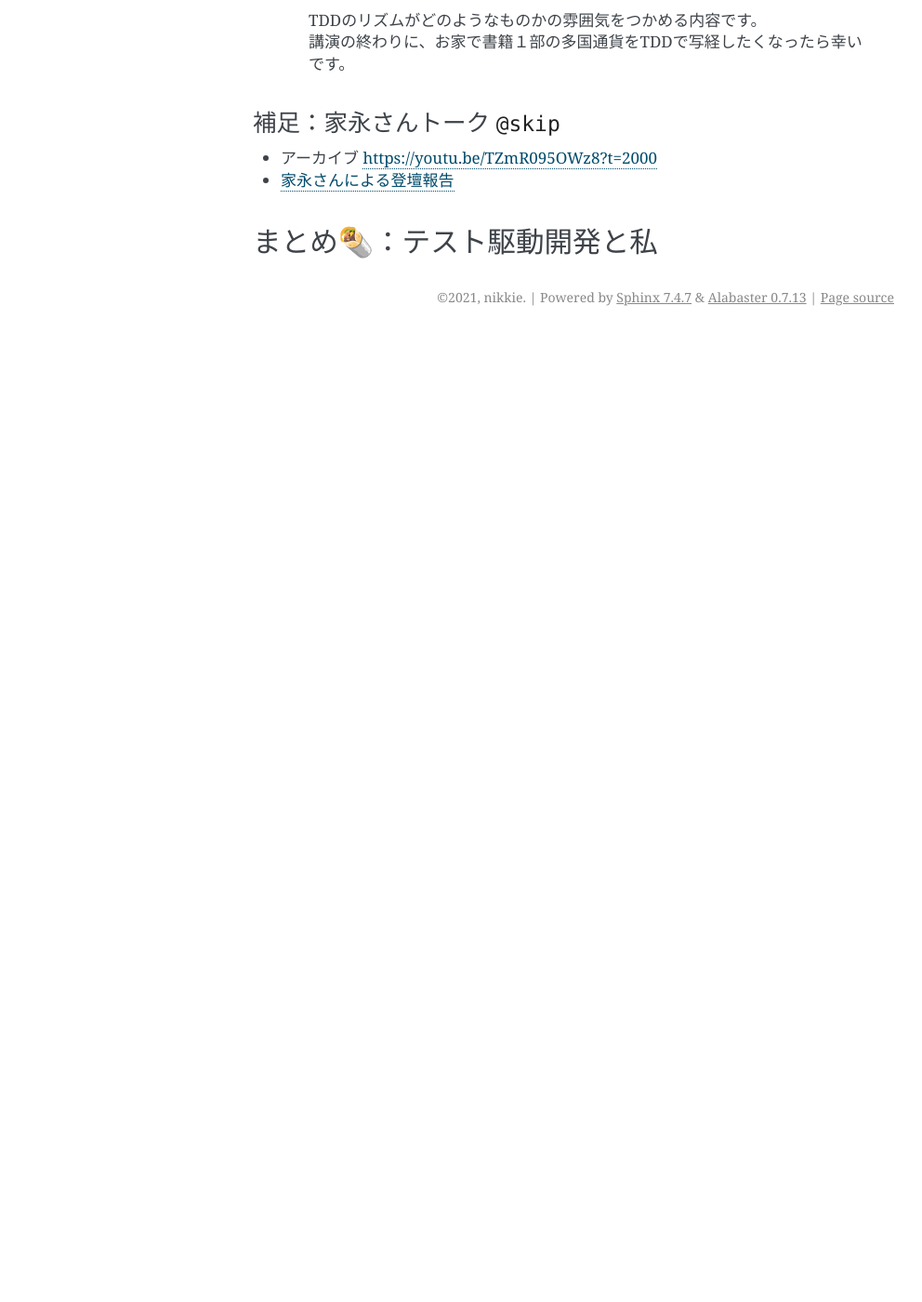
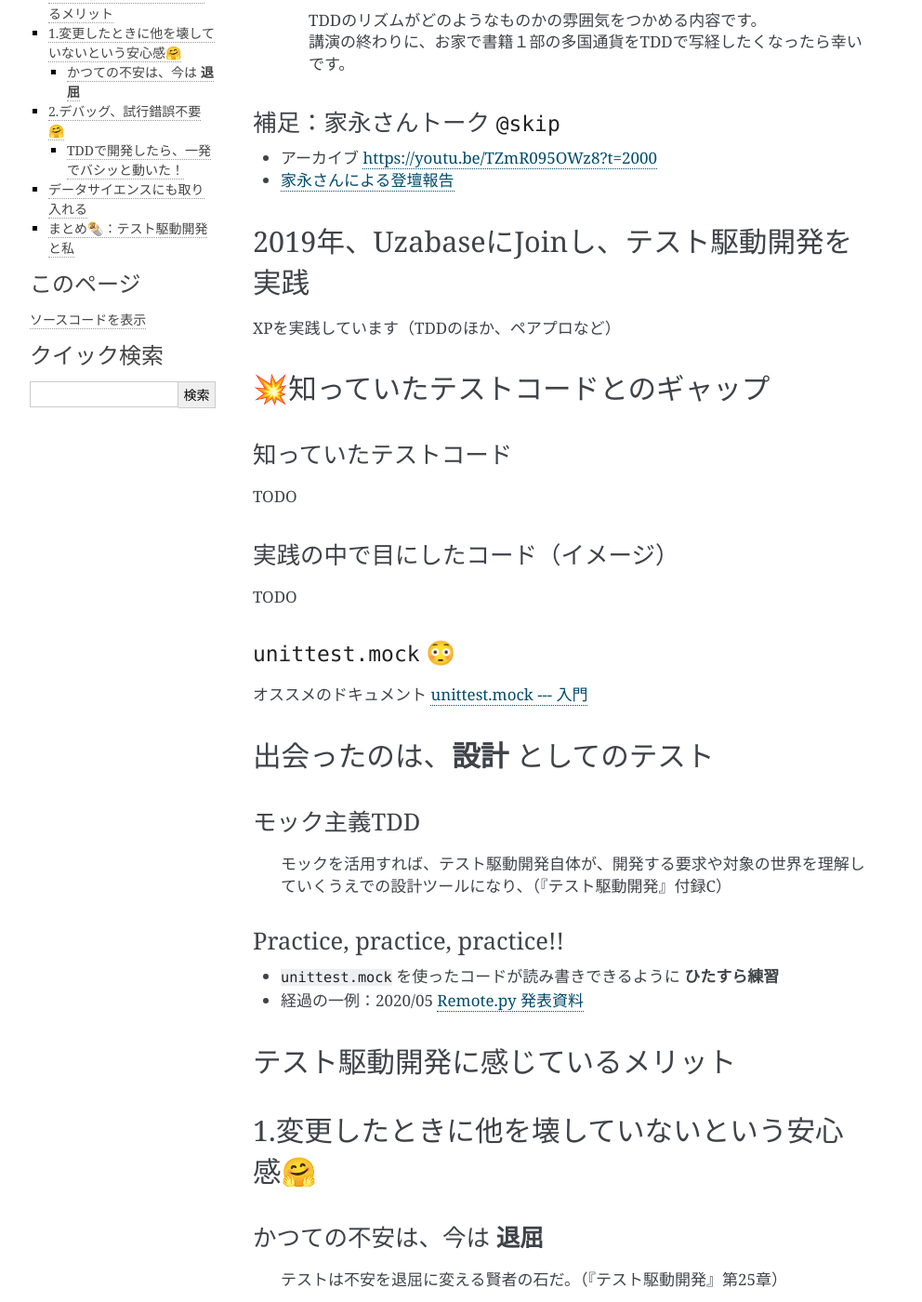
Before and after one commit to ftnext/2021_slides, a Sphinx documentation site: the page built from source/tech_base_okinawa/tdd_and_i.rst, in a window 1280 px wide and 1400 px high, scrolled down 596 px. Shown: the whole window at 93% size, without its empty margins (148-1140 px from the left). Built offline with Sphinx 7.4.7, drawn with Linux system fonts in a browser that asks for light colours; before the commit the page ends 955 px from its top, so only the background shows below that; some of the changed text lies outside the part shown.

Commit message:
[feat] Draft work with TDD and add outline

```diff
--- a/source/tech_base_okinawa/tdd_and_i.rst
+++ b/source/tech_base_okinawa/tdd_and_i.rst
@@ -33,5 +33,70 @@ Pythonコミュニティで「テスト駆動開発」と出会った
 * アーカイブ https://youtu.be/TZmR095OWz8?t=2000
 * `家永さんによる登壇報告 <https://twop.agile.esm.co.jp/i-like-tdd-16d9ce2c2201>`_
 
+2019年、UzabaseにJoinし、テスト駆動開発を実践
+======================================================================
+
+XPを実践しています（TDDのほか、ペアプロなど）
+
+💥知っていたテストコードとのギャップ
+======================================================================
+
+知っていたテストコード
+------------------------------------------------
+
+TODO
+
+実践の中で目にしたコード（イメージ）
+------------------------------------------------
+
+TODO
+
+``unittest.mock`` 😳
+------------------------------------------------
+
+オススメのドキュメント `unittest.mock --- 入門 <https://docs.python.org/ja/3/library/unittest.mock-examples.html>`_
+
+出会ったのは、**設計** としてのテスト
+======================================================================
+
+モック主義TDD
+------------------------------------------------
+
+    モックを活用すれば、テスト駆動開発自体が、開発する要求や対象の世界を理解していくうえでの設計ツールになり、（『テスト駆動開発』付録C）
+
+Practice, practice, practice!!
+------------------------------------------------
+
+* ``unittest.mock`` を使ったコードが読み書きできるように **ひたすら練習**
+* 経過の一例：2020/05 `Remote.py 発表資料 <https://docs.google.com/presentation/d/1YP03-0THNmWLdqIi_hrcgi-k7y_2G7jj5iWXf973Ew4/edit#slide=id.g774fdc25c3_0_235>`_
+
+テスト駆動開発に感じているメリット
+======================================================================
+
+1.変更したときに他を壊していないという安心感🤗
+======================================================================
+
+かつての不安は、今は **退屈**
+------------------------------------------------
+
+    テストは不安を退屈に変える賢者の石だ。（『テスト駆動開発』第25章）
+
+2.デバッグ、試行錯誤不要🤗
+======================================================================
+
+TDDで開発したら、一発でバシッと動いた！
+------------------------------------------------
+
+* テスト駆動開発したら、デバッグ不要になることを経験
+* テストを書かない場合は、思ったとおり動かなくてデバッグは付き物
+* 未知のライブラリは対話モードで使い方を把握してからテスト書いています
+
+データサイエンスにも取り入れる
+======================================================================
+
+doctest
+
+``fast_dev_run``
+
 まとめ🌯：テスト駆動開発と私
 ======================================================================
```
